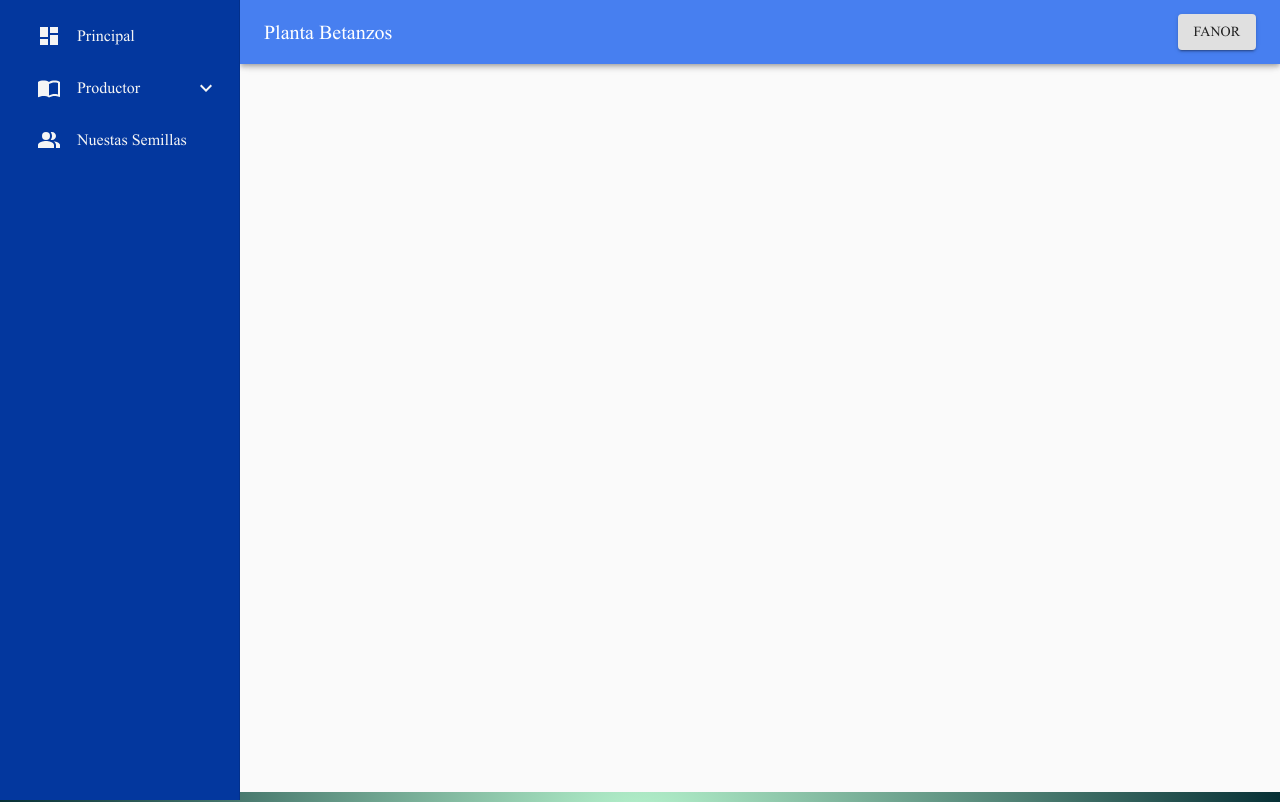
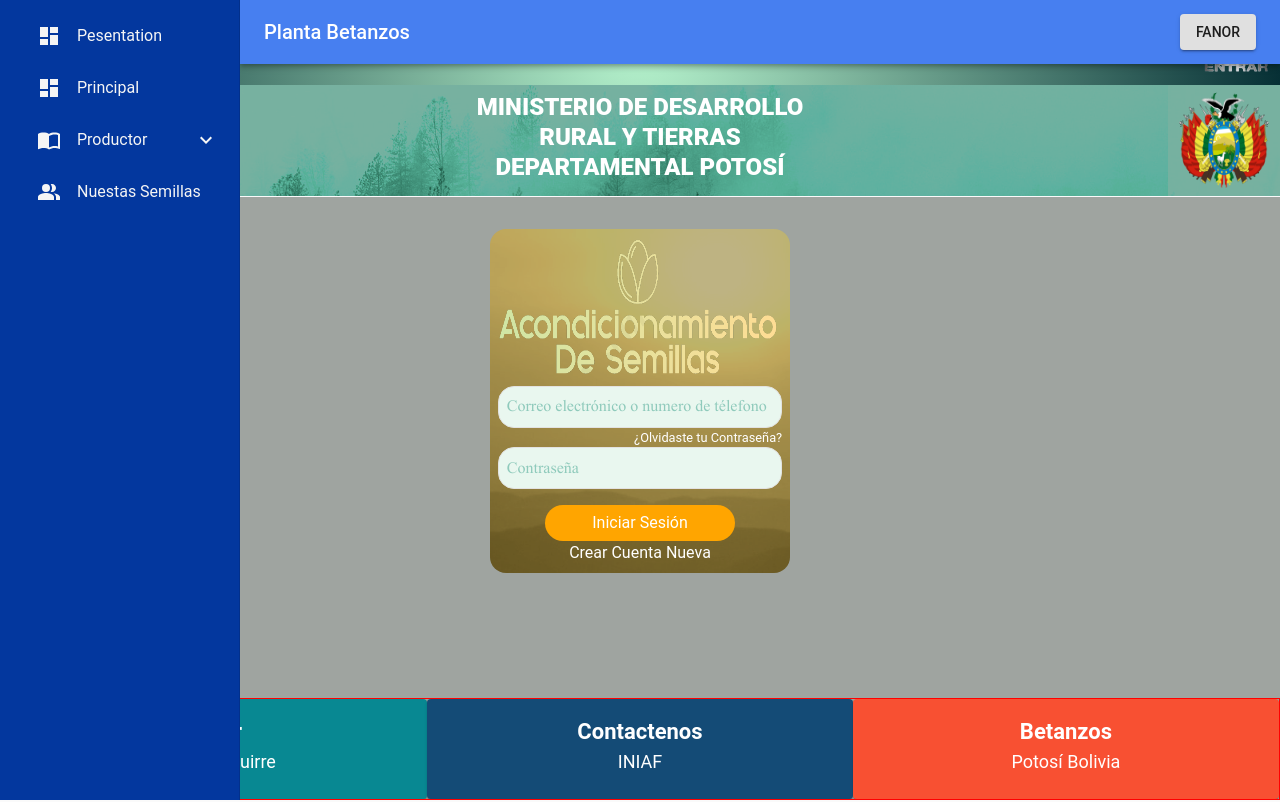
Before and after one commit to FANOR1945/Material-Ui1924, a React (Create React App) app: page /sign-in in a window 1280 px wide. Shown: the top 802 px of the page. Built offline with nearby package versions, Linux system fonts and the light colour scheme.

Commit message:
interrogate routes privacion

```diff
--- a/src/App.js
+++ b/src/App.js
@@ -1,14 +1,13 @@
 import React from 'react';
 
-import PrivateRoutes from './Routes/PrivateRoutes';
+import PrivateRoutes from './pages/Dashboard/PrivateRoutes';
 import PublicRoutes from './Routes/PublicRoutes';
 
 function App() {
   return (
     <>
-      {' '}
+      <PublicRoutes />
       <PrivateRoutes />
-      <PublicRoutes />
     </>
   );
 }
--- a/src/Routes/PublicRoutes.jsx
+++ b/src/Routes/PublicRoutes.jsx
@@ -8,17 +8,15 @@ import ProviderDrawer from '../context/AdapterDrawer/Settings/ProviderDrawer';
 
 const PublicRoutes = (props) => {
   return (
-    <ProviderDrawer>
     <Theme>
       <Router>
         <Switch>
-            <Route exact path='/' component={Presentation} />
+          <Route exact path='/presentation' component={Presentation} />
           <Route exact path='/sign-in' component={SignIn} />
           <Route exact path='/contact-us' component={ContactUs} />
         </Switch>
       </Router>
-      </Theme>{' '}
-    </ProviderDrawer>
+    </Theme>
   );
 };
 
--- a/src/data/navigationData.jsx
+++ b/src/data/navigationData.jsx
@@ -7,6 +7,11 @@ import {
 } from '@material-ui/icons';
 
 export const mainNavigation = [
+  {
+    name: 'Pesentation',
+    icon: Dashboard,
+    url: `/presentation`,
+  },
   {
     name: 'Principal',
     icon: Dashboard,
--- a/src/data/routesData.jsx
+++ b/src/data/routesData.jsx
@@ -17,6 +17,7 @@ function importPage(...args) {
 }
 /////hook///
 export const mainRoutes = [
+
   {
     path: `/major`,
     component: lazy(() => importPage(['Dashboard'])),
--- a/src/index.js
+++ b/src/index.js
@@ -1,7 +1,12 @@
-import React from "react";
-import ReactDOM from "react-dom/client";
-import "./assets/css/index.css";
-import App from "./App";
-
-const root = ReactDOM.createRoot(document.getElementById("root"));
-root.render(<App />);
+import React from 'react';
+import ReactDOM from 'react-dom/client';
+import './assets/css/index.css';
+import App from './App';
+import PublicRoutes from './Routes/PublicRoutes';
+const root = ReactDOM.createRoot(document.getElementById('root'));
+root.render(
+  <>
+    {' '}
+    <App />
+  </>
+);
--- a/src/layouts/DashboardLayout/index.jsx
+++ b/src/layouts/DashboardLayout/index.jsx
@@ -3,12 +3,13 @@ import { CssBaseline, Drawer, Hidden, Box } from '@material-ui/core';
 import SidebarNavigation from '../../components/Dashboard/SidebarNavigation';
 import { useStyles } from './dashboard_layout.styles';
 import Header from '../../components/Dashboard/Header';
+import { Container } from '../../components/Global';
 
 const DashboardLayout = ({ navigationData, children }) => {
   const classes = useStyles();
 
   return (
-    <Box className={classes.root}>
+    <Container>
       <CssBaseline />
       <Header />
       <Hidden smDown>
@@ -44,7 +45,7 @@ const DashboardLayout = ({ navigationData, children }) => {
           {children}
         </Box>
       </Box>
-    </Box>
+    </Container>
   );
 };
 
--- a/src/pages/LandingPages/authentication/SignIn/index.jsx
+++ b/src/pages/LandingPages/authentication/SignIn/index.jsx
@@ -53,9 +53,8 @@ const SignIn = () => {
               type='password'
             />
             <Content className={classes.button}>
-              <Link href='/home' underline='none'>
+              <Link href='/major' underline='none'>
                 <MyButton
-                  href='/home'
                   color='orange'
                   hover='#D4AC0D'
                   className={classes.button}
@@ -67,7 +66,7 @@ const SignIn = () => {
               </Link>
             </Content>
           </Grid>
-          <Link href='/major' underline='none'>
+          <Link href='#' underline='none'>
             <Typography className={classes.typography}>
               Crear Cuenta Nueva
             </Typography>
```
Also changed, not shown: src/pages/Dashboard/PrivateRoutes.jsx (renamed from src/Routes/PrivateRoutes.jsx, +8 -9 lines). Lines whose indentation alone changed are shown as unchanged.
